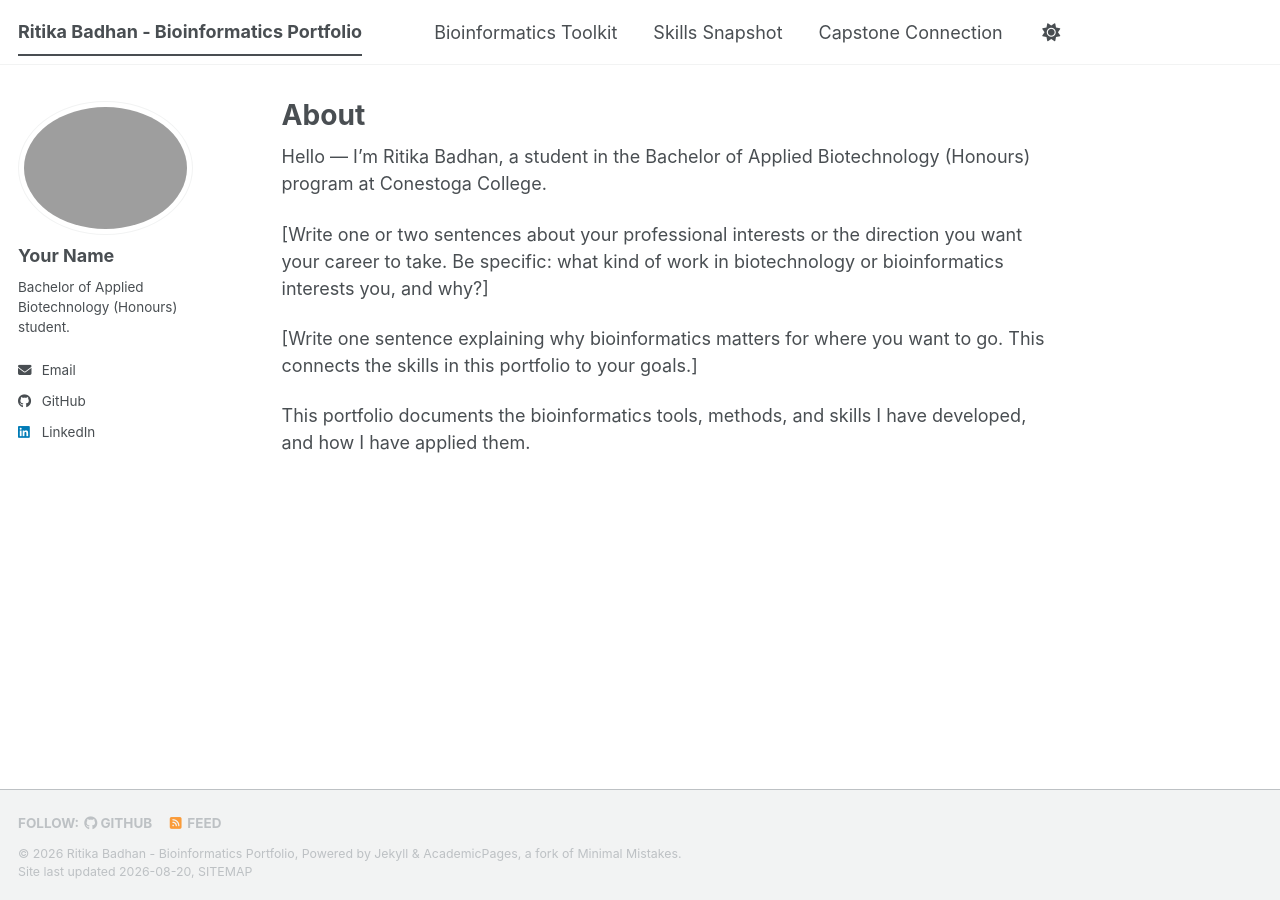
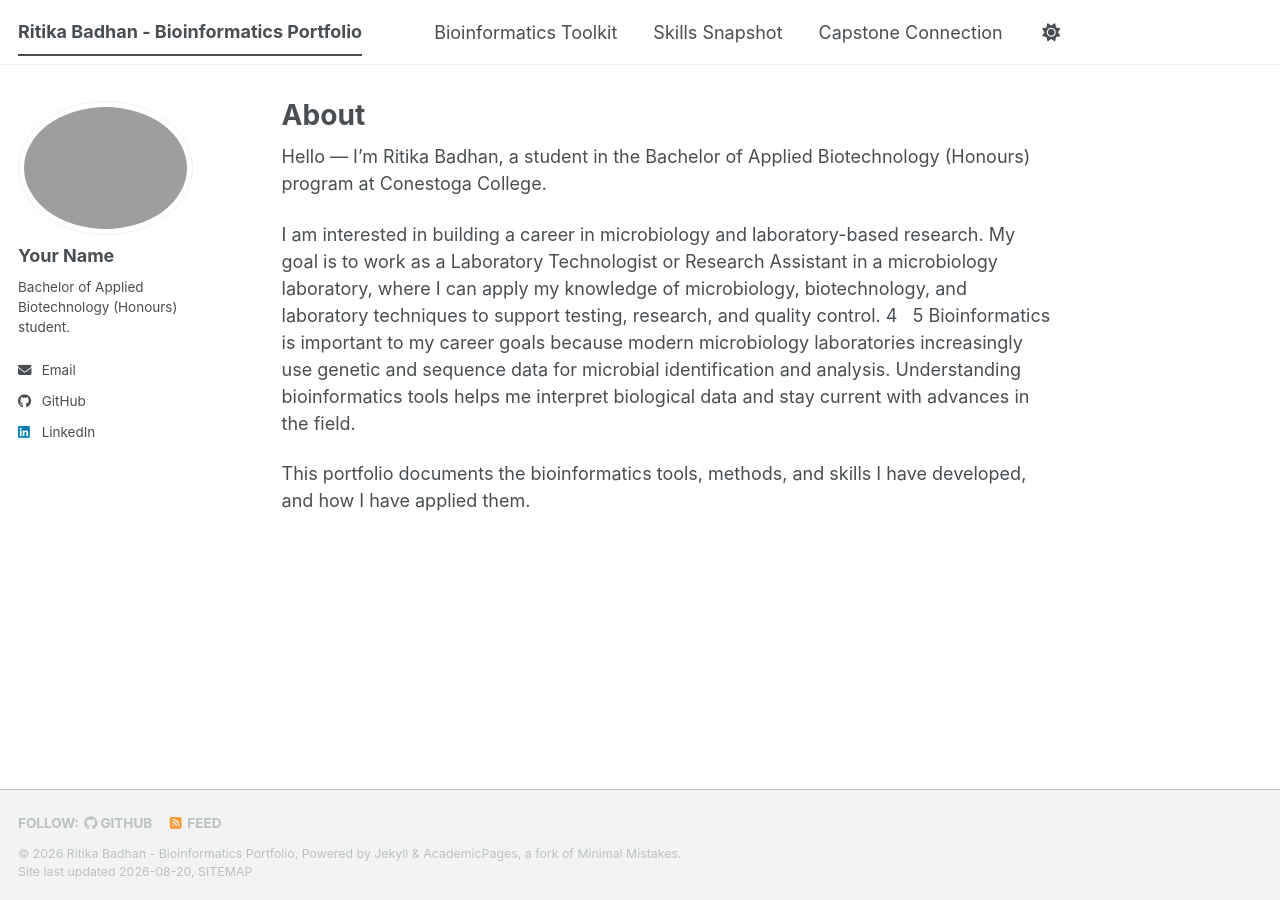
Before and after one commit to ritika232002-boop/biot74000-portfolio, a Jekyll site: the page built from _pages/about.md, in a window 1280 px wide. Built offline with Jekyll 4.4.1, drawn with Linux system fonts in a browser that asks for light colours; a script bundle is joined from its source files by our own code; library files that are not in the unit come from our copies.

Commit message:
Update about.md

```diff
--- a/_pages/about.md
+++ b/_pages/about.md
@@ -32,12 +32,11 @@ redirect_from:
 Hello — I'm Ritika Badhan, a student in the Bachelor of Applied Biotechnology
 (Honours) program at Conestoga College.
 
-[Write one or two sentences about your professional interests or the direction
-you want your career to take. Be specific: what kind of work in biotechnology
-or bioinformatics interests you, and why?]
+I am interested in building a career in microbiology and laboratory-based research. My goal is to work as a Laboratory Technologist or Research Assistant in a microbiology laboratory, where I can apply my knowledge of microbiology, biotechnology, and laboratory techniques to support testing, research, and quality control.
+4
 
-[Write one sentence explaining why bioinformatics matters for where you want to
-go. This connects the skills in this portfolio to your goals.]
+5
+Bioinformatics is important to my career goals because modern microbiology laboratories increasingly use genetic and sequence data for microbial identification and analysis. Understanding bioinformatics tools helps me interpret biological data and stay current with advances in the field.
 
 This portfolio documents the bioinformatics tools, methods, and skills I have
 developed, and how I have applied them.
```
